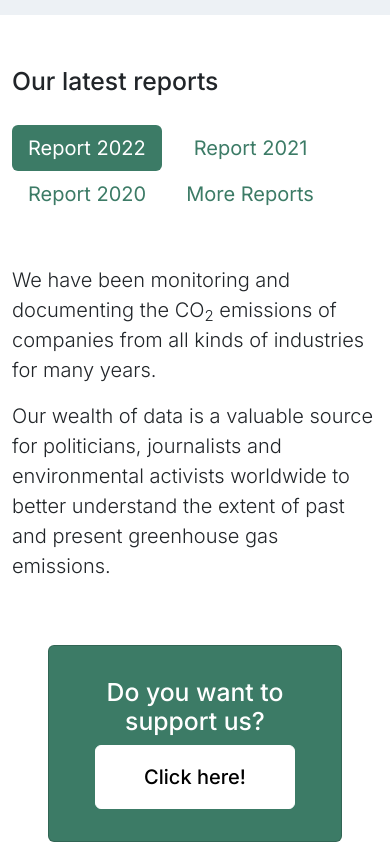
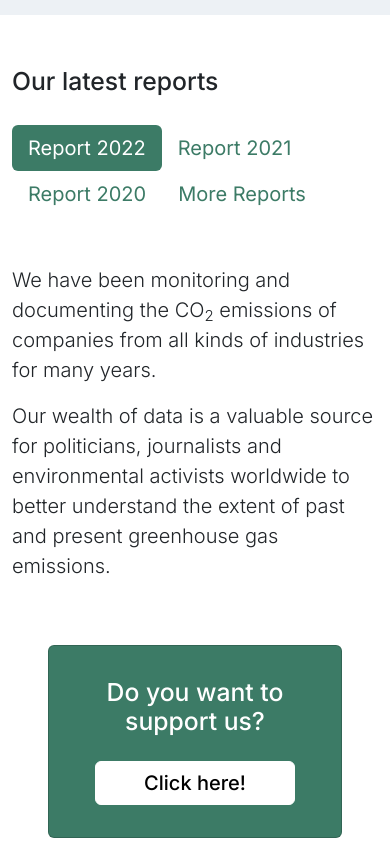
Before and after one commit to catmir/co2_radar, a Next.js app: page / in a window 390 px wide. Shown: the part 840-1684 px from the top of the page. Built offline with nearby package versions, Linux system fonts and the light colour scheme.

Commit message:
Index Page Responsive Optimization

```diff
--- a/components/Language.js
+++ b/components/Language.js
@@ -13,16 +13,16 @@ const Language = () => {
         return (
           <div dir="rtl">
             <ul className="nav nav-pills mb-4">
-              <li className="nav-item me-3">
+              <li className="nav-item me-xl-3">
                 <Link className="nav-link active bg-primary fs-5" href="/report-2022">Report 2022</Link>
               </li>
-              <li className="nav-item me-2">
+              <li className="nav-item me-xl-2">
                 <Link className="nav-link fs-5" href="/report-2021">Report 2021</Link>
               </li>
-              <li className="nav-item me-2">
+              <li className="nav-item me-xl-2">
                 <Link className="nav-link fs-5" href="/report-2020">Report 2020</Link>
               </li>
-              <li className="nav-item me-2">
+              <li className="nav-item me-xl-2">
                 <Link className="nav-link fs-5" href="/more-reports">More Reports</Link>
               </li>
             </ul>
@@ -31,16 +31,16 @@ const Language = () => {
     } else return (
         <div dir="ltr">
           <ul className="nav nav-pills mb-4">
-            <li className="nav-item me-3">
+            <li className="nav-item me-xl-3">
               <Link className="nav-link active bg-primary fs-5" href="/report-2022">Report 2022</Link>
             </li>
-            <li className="nav-item me-2">
+            <li className="nav-item me-xl-2">
               <Link className="nav-link fs-5" href="/report-2021">Report 2021</Link>
             </li>
-            <li className="nav-item me-2">
+            <li className="nav-item me-xl-2">
               <Link className="nav-link fs-5" href="/report-2020">Report 2020</Link>
             </li>
-            <li className="nav-item me-2">
+            <li className="nav-item me-xl-2">
               <Link className="nav-link fs-5" href="/more-reports">More Reports</Link>
             </li>
           </ul>
--- a/pages/index.js
+++ b/pages/index.js
@@ -89,7 +89,7 @@ export default function Home() {
         <section className="card bg-primary mt-6 mx-5 py-3">
           <div className="card-body position-relative d-sm-flex align-items-center justify-content-evenly zindex-2 text-center">
             <h2 className="card-text text-light">Do you want to support us?</h2>
-            <Link className="btn btn-light fs-5 fw-medium py-3 px-5" href="/contribute">Click here!</Link>
+            <Link className="btn btn-light mt-3 fs-5 fw-medium py-md-3 px-5" href="/contribute">Click here!</Link>
           </div>
         </section>
 
```
